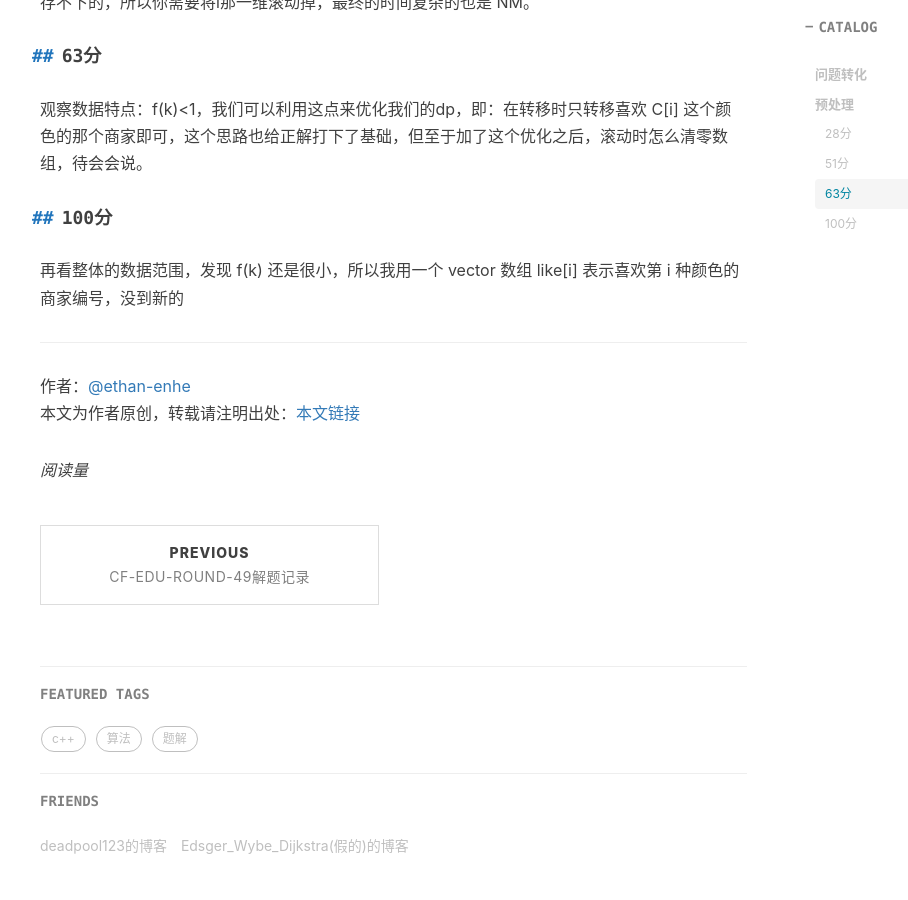
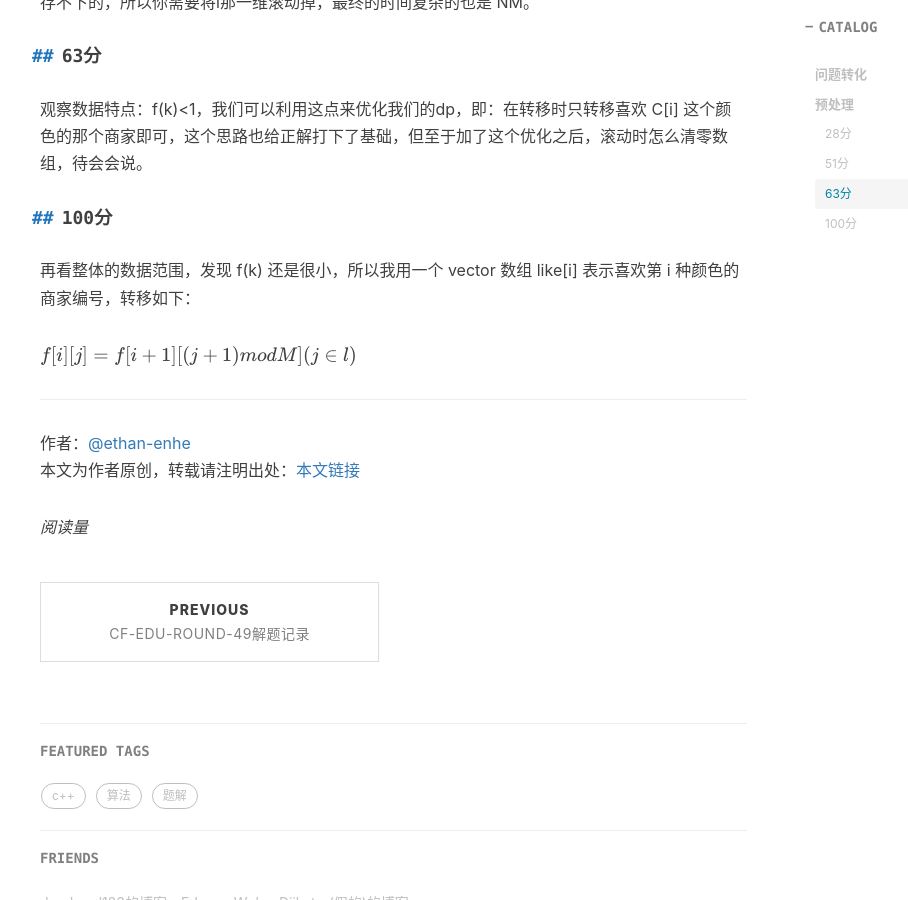
Before and after one commit to ethan-enhe/ethan-enhe.github.io, a Jekyll site: the page built from _posts/2020-08-18-【题解】[APIO2020]T1粉刷墙壁.md, in a window 1280 px wide and 900 px high, scrolled down 1828 px. Shown: the whole window, without its empty margins (225-1133 px from the left). Built offline with Jekyll 4.4.1, drawn with Linux system fonts in a browser that asks for light colours; nearby versions of some CDN libraries; formulas are drawn with MathJax 3; comment, search, counter and statistics services are not loaded.

Commit message:
_posts/2020-08-18-【题解】[APIO2020]T1粉刷墙壁.md updated from https://stackedit.io/

```diff
--- a/_posts/2020-08-18-【题解】[APIO2020]T1粉刷墙壁.md
+++ b/_posts/2020-08-18-【题解】[APIO2020]T1粉刷墙壁.md
@@ -65,11 +65,14 @@ $$
 观察数据特点：f(k)<1，我们可以利用这点来优化我们的dp，即：在转移时只转移喜欢 C[i] 这个颜色的那个商家即可，这个思路也给正解打下了基础，但至于加了这个优化之后，滚动时怎么清零数组，待会会说。
 
 ### 100分
-再看整体的数据范围，发现 f(k) 还是很小，所以我用一个 vector 数组 like[i] 表示喜欢第 i 种颜色的商家编号，没到新的
+再看整体的数据范围，发现 f(k) 还是很小，所以我用一个 vector 数组 like[i] 表示喜欢第 i 种颜色的商家编号，转移如下：
 
+$$
+f[i][j]=f[i+1][(j+1)mod M](j \in l)
+$$
 <!--stackedit_data:
-eyJoaXN0b3J5IjpbMTI4MDQ2MTEzMSwxODQwOTM1MDIyLC00NT
-Q1ODkxMTMsMjQzNTYzOTY1LC0xMzYxMzQ3OTg5LC02NTQ0MjI0
-MDEsMTg4MDg0NzIxNyw2NTMwMDc1OTUsNDk0MTc5NjEwLDE5ND
-U4NjUwMjMsODA4MTg0MDQyXX0=
+eyJoaXN0b3J5IjpbMTY0ODQwNDIyNSwxMjgwNDYxMTMxLDE4ND
+A5MzUwMjIsLTQ1NDU4OTExMywyNDM1NjM5NjUsLTEzNjEzNDc5
+ODksLTY1NDQyMjQwMSwxODgwODQ3MjE3LDY1MzAwNzU5NSw0OT
+QxNzk2MTAsMTk0NTg2NTAyMyw4MDgxODQwNDJdfQ==
 -->
```
